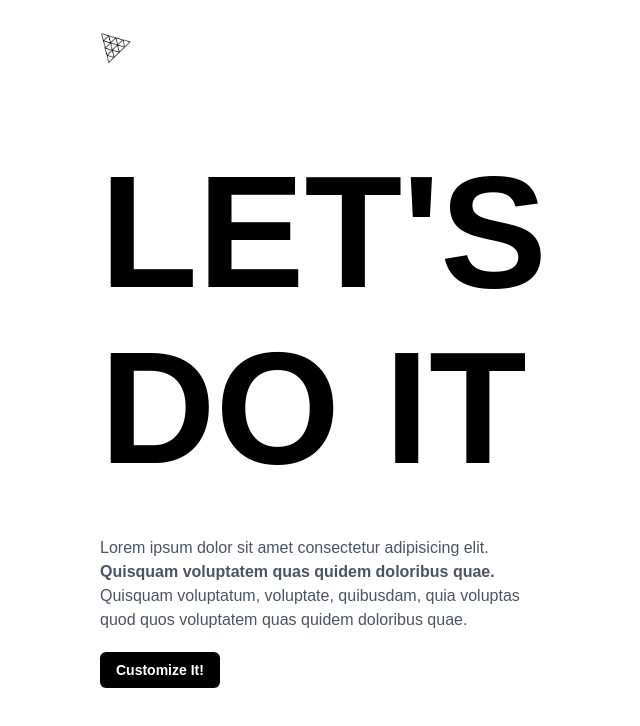
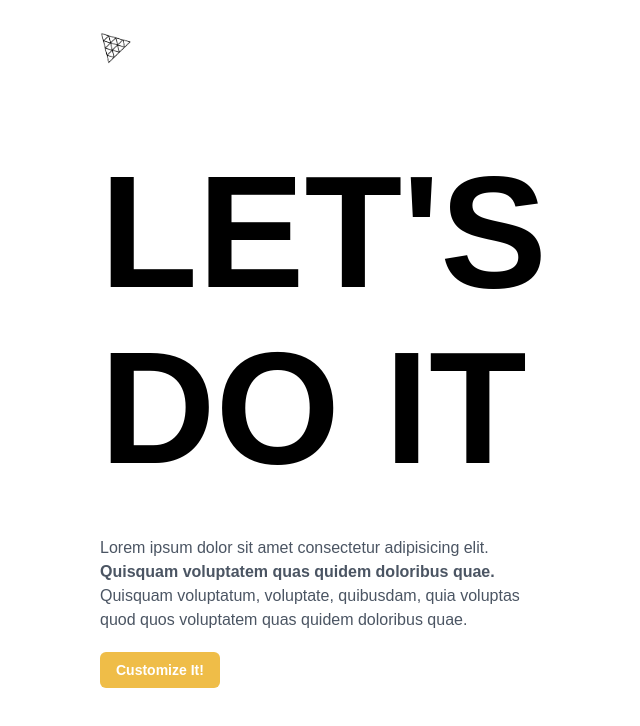
Before and after one commit to CaesiumY/nexthree-fiber, a Next.js app: page / in a window 1280 px wide. Shown: the top 726 px of the page, without its empty margins (44-684 px from the left). Built offline with nearby package versions, Linux system fonts and the light colour scheme; a web font is replaced by a local one.

Commit message:
feat: Add CustomButton

```diff
--- a/components/common/CustomButton.tsx
+++ b/components/common/CustomButton.tsx
@@ -1,4 +1,6 @@
+import { globalState } from "@/store/globalState";
 import React from "react";
+import { useSnapshot } from "valtio";
 
 interface CustomButtonProps
   extends React.ButtonHTMLAttributes<HTMLButtonElement> {
@@ -11,14 +13,23 @@ const CustomButton = ({
   children,
   ...buttonProps
 }: CustomButtonProps) => {
-  const backgroundTypeClass =
-    backgroundType === "filled"
-      ? `text-white bg-black`
-      : "bg-white border-black border";
+  const state = useSnapshot(globalState);
+
+  const generateStyle = (type: CustomButtonProps["backgroundType"]) =>
+    type === "filled"
+      ? {
+          backgroundColor: state.themeColor,
+          color: "#fff",
+        }
+      : {
+          border: `1px solid ${state.themeColor}`,
+          color: state.themeColor,
+        };
 
   return (
     <button
-      className={`flex-1 rounded-md ${className} ${backgroundTypeClass}`}
+      className={`flex-1 rounded-md ${className}`}
+      style={generateStyle(backgroundType)}
       {...buttonProps}
     >
       {children}
--- /dev/null
+++ b/store/globalState.ts
@@ -0,0 +1,7 @@
+import { proxy } from "valtio";
+
+const globalState = proxy({
+  themeColor: "#EFBD48",
+});
+
+export { globalState };
```
